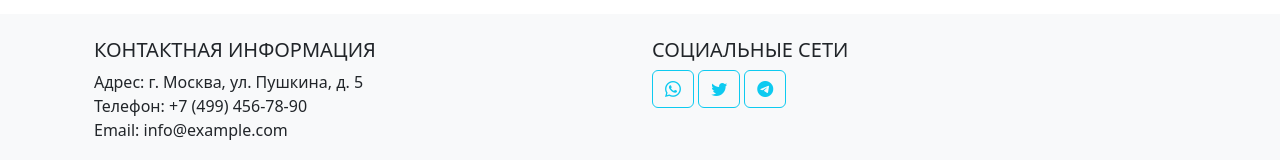
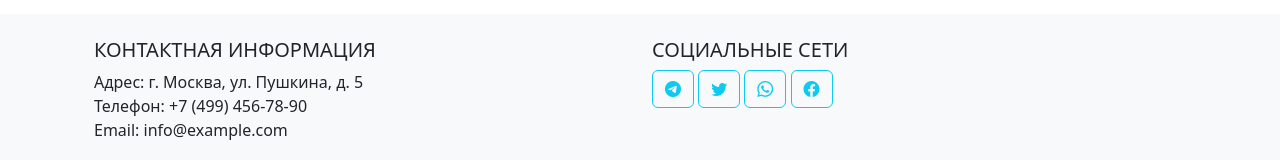
Before and after one commit to Nutella-lite/praxis, a plain HTML site: page learn_Bootstrap.html in a window 1280 px wide. Shown: the part 1479-1639 px from the top of the page. Drawn offline with nearby package versions, Linux system fonts and the light colour scheme.

Commit message:
Update learn_Bootstrap.html

```diff
--- a/learn_Bootstrap.html
+++ b/learn_Bootstrap.html
@@ -171,13 +171,16 @@
                 <div class="col-lg-6 col-md-12 mb-4 mb-md-0">
                     <h5 class="text-uppercase">Социальные сети</h5>
                     <a href="#" class="btn btn-outline-info">
-                        <i class="bi bi-whatsapp"></i>
+                        <i class="bi bi-telegram"></i>
                     </a>
                     <a href="#" class="btn btn-outline-info">
                         <i class="bi bi-twitter"></i>
                     </a>
                     <a href="#" class="btn btn-outline-info">
-                        <i class="bi bi-telegram"></i>
+                        <i class="bi bi-whatsapp"></i>
+                    </a>
+                    <a href="#" class="btn btn-outline-info">
+                        <i class="bi bi-facebook"></i>
                     </a>
                 </div>
             </div>
```
